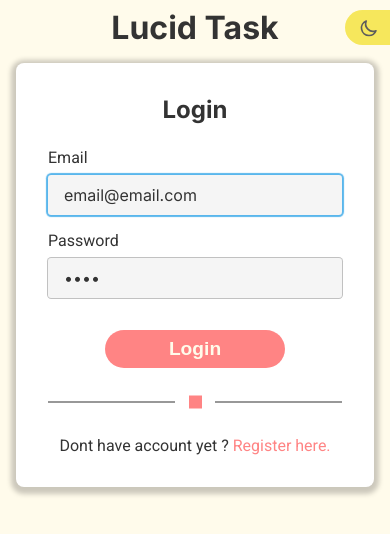
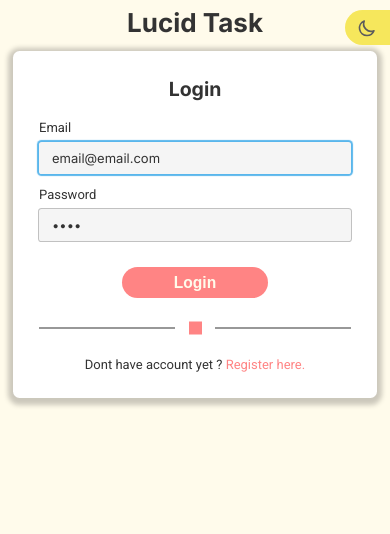
Before and after one commit to cleverpanther/taskmanager, a React (Create React App) app: page /login in a window 390 px wide. Shown: the top 534 px of the page. Built offline with nearby package versions, Linux system fonts and the light colour scheme; no server answers.

Commit message:
fix: Improve responsivity
Fix text size different screen size

```diff
--- a/src/styles/global.ts
+++ b/src/styles/global.ts
@@ -20,10 +20,10 @@ export default createGlobalStyle`
   }
 
   body {
-    font-size:16px;
-    color:${({ theme }) => theme.colors.text};
-    background-color:${({ theme }) => theme.colors.background};
-    font-family:${({ theme }) => theme.fontFamily.primary};
+    font-size: 1rem;
+    color: ${({ theme }) => theme.colors.text};
+    background-color: ${({ theme }) => theme.colors.background};
+    font-family: ${({ theme }) => theme.fontFamily.primary};
     transition: all ease .2s;
     overflow: hidden;
   }
@@ -35,12 +35,12 @@ export default createGlobalStyle`
   input,
   select,
   textarea {
-    font-family:${({ theme }) => theme.fontFamily.secondary};
-    font-size:inherit;
+    font-family: ${({ theme }) => theme.fontFamily.secondary};
+    font-size: inherit;
   }
 
   a {
-    color:${(props) => props.theme.colors.textHighlight};
+    color: ${(props) => props.theme.colors.textHighlight};
 
     &:hover{
       text-decoration: underline;
@@ -48,8 +48,8 @@ export default createGlobalStyle`
   }
 
   @media (max-width: ${breakPoints.xs}) {
-    body{
-      font-size: 14px;
+    html {
+      font-size: 13px;
     }
   }
 `;
--- a/src/styles/shared.ts
+++ b/src/styles/shared.ts
@@ -67,7 +67,7 @@ export const PageContainer = styled.div`
   padding: 0 1rem;
   overflow-y: auto;
   overflow-x: hidden;
-  min-width: 300px;
+  min-width: 250px;
   max-width: 2000px;
 `;
 
@@ -95,6 +95,7 @@ export const PageTitle = styled.h1<IPropsPageTitle>`
 
 export const baseInput = css`
   ${baseFocus}
+  width:100%;
   padding: 0.5rem 1rem;
   border-radius: 0.2rem;
   color: ${({ theme }) => theme.colors.text};
```
